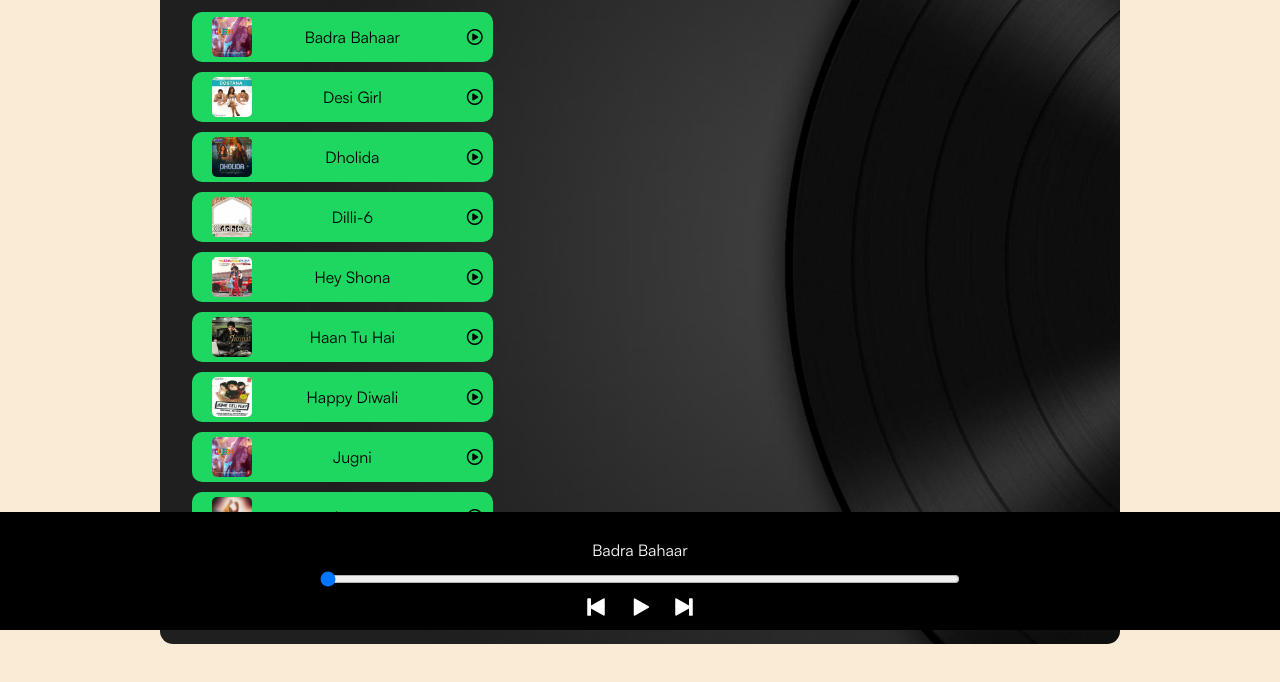
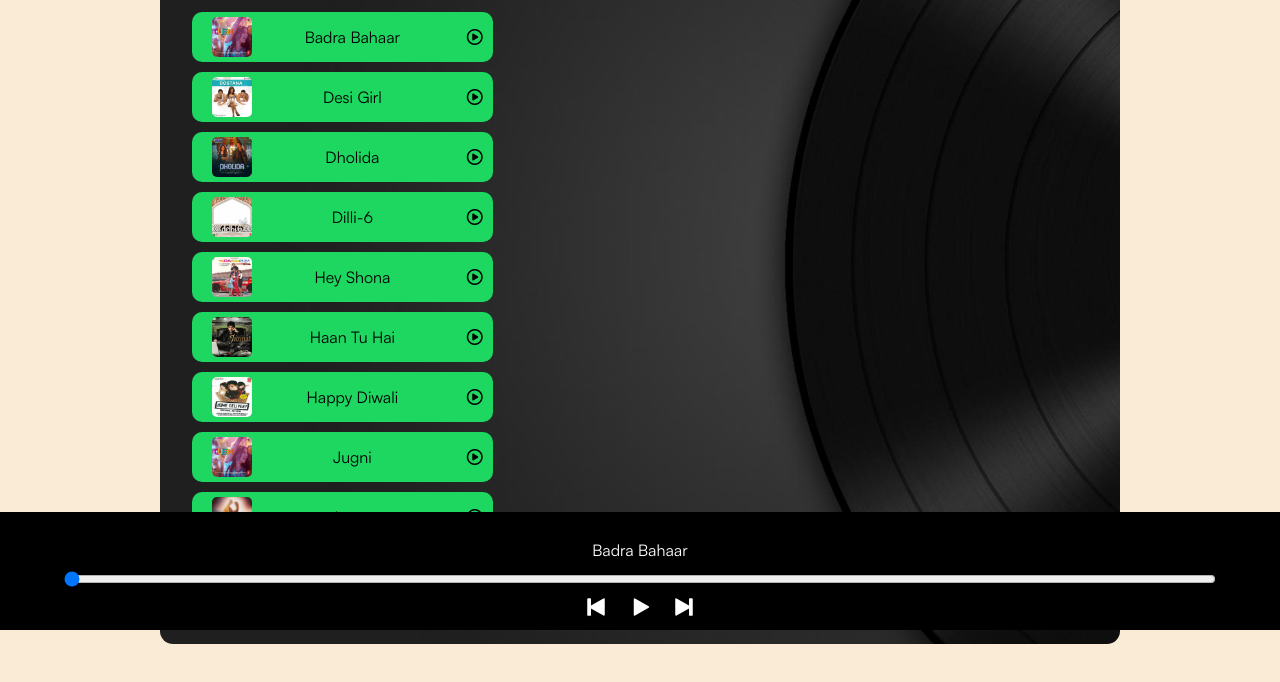
Before and after one commit to kpathe/SpotifyMini, a plain HTML site: page index.html in a window 1280 px wide. Shown: the part 170-852 px from the top of the page. Drawn offline with Linux system fonts and the light colour scheme.

Commit message:
increased the length of the progress bar

```diff
--- a/style.css
+++ b/style.css
@@ -104,7 +104,7 @@ nav ul li {
 }
 
 #progressBar {
-  width: 50vw;
+  width: 90vw;
   margin: 10px 0;
   cursor: pointer;
 }
```
